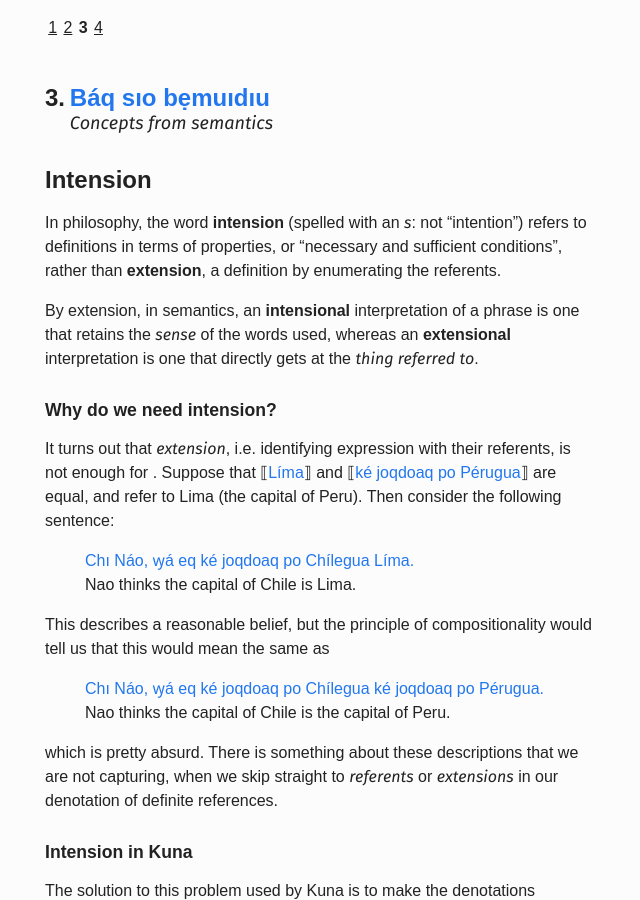
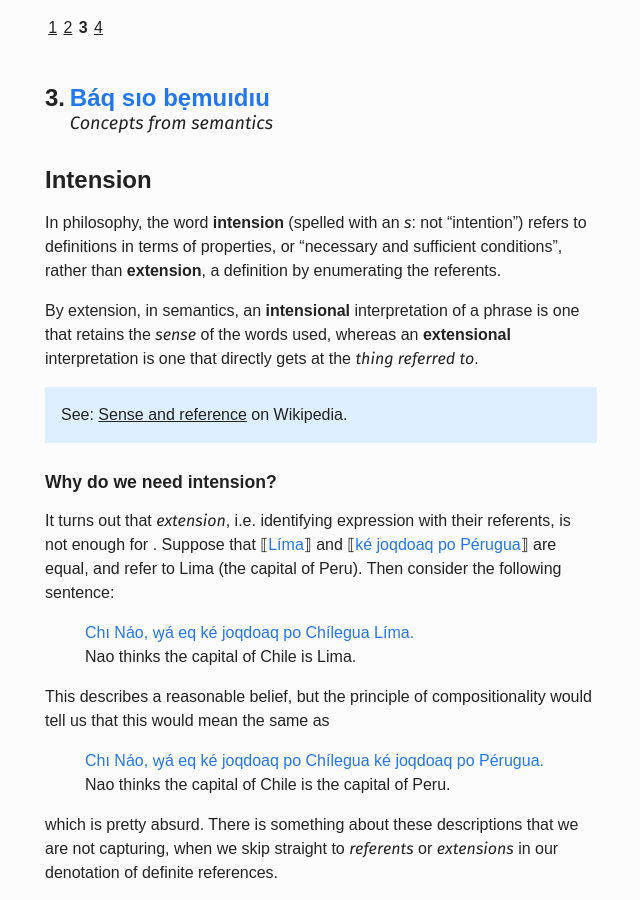
Before and after one commit to laqme/koitieq, a Jekyll site: the page built from _meiaq/03-more-concepts.md, in a window 1280 px wide and 900 px high. Shown: the whole window, without its empty margins (51-691 px from the left). Built offline with Jekyll 4.4.1, drawn with Linux system fonts in a browser that asks for light colours; some web fonts are replaced.

Commit message:
Move to /meiaq/

```diff
--- a/_config.yml
+++ b/_config.yml
@@ -15,9 +15,9 @@
   chapters:
     output: true
     permalink: /:slug/
-  kuna:
+  meiaq:
     output: true
-    permalink: /kuna/:slug/
+    permalink: /meiaq/:slug/
 
 defaults:
   - scope:
--- a/_layouts/default.html
+++ b/_layouts/default.html
@@ -4,24 +4,24 @@
 <div class="wrapper">
   <header>
     <nav class="top-nav">
-      {% if "/" == page.url or "/kuna/" == page.url %}
+      {% if "/" == page.url or "/meiaq/" == page.url %}
         {% if "/" == page.url %}
           <span class="nav-item current" href="{{ "/" | relative_url }}">Kóıtıeq</span>
         {% else %}
           <a class="nav-item" href="{{ "/" | relative_url }}">Kóıtıeq</a>
         {% endif %}
-        {% if "/kuna/" == page.url %}
-            <span class="nav-item current" href="{{ "/kuna/" | relative_url }}">Méı'aq</span>
+        {% if "/meiaq/" == page.url %}
+            <span class="nav-item current" href="{{ "/meiaq/" | relative_url }}">Méı'aq</span>
           {% else %}
-            <a class="nav-item" href="{{ "/kuna/" | relative_url }}">Méı'aq</a>
+            <a class="nav-item" href="{{ "/meiaq/" | relative_url }}">Méı'aq</a>
         {% endif %}
       {% endif %}
 
       {% comment %} Check if current page is from chapters collection {% endcomment %}
       {% if page.collection == 'chapters' %}
         {% assign sorted_chapters = site.chapters | sort: "chapter" %}
-      {% elsif page.collection == 'kuna' %}
-        {% assign sorted_chapters = site.kuna | sort: "chapter" %}
+      {% elsif page.collection == 'meiaq' %}
+        {% assign sorted_chapters = site.meiaq | sort: "chapter" %}
       {% else %}
         {% assign sorted_chapters = "" | split: "" %}
       {% endif %}
@@ -48,7 +48,7 @@
       {% if page.collection == 'chapters' %}
         {% assign sorted_chapters = site.chapters | sort: "chapter" %}
       {% else %}
-        {% assign sorted_kuna = site.kuna | sort: "chapter" %}
+        {% assign sorted_meiaq = site.meiaq | sort: "chapter" %}
       {% endif %}
 
       {% comment %} Filter out WIP chapters first {% endcomment %}
--- a/_kuna/03-more-concepts.md
+++ b/_meiaq/03-more-concepts.md
@@ -11,6 +11,10 @@
 In philosophy, the word **intension** (spelled with an _s_: not "intention") refers to definitions in terms of properties, or "necessary and sufficient conditions", rather than **extension**, a definition by enumerating the referents.
 
 By extension, in semantics, an **intensional** interpretation of a phrase is one that retains the _sense_ of the words used, whereas an **extensional** interpretation is one that directly gets at the _thing referred to_.
+
+<div class="aside semantics" markdown="1">See: [Sense and reference](https://en.wikipedia.org/wiki/Sense_and_reference) on Wikipedia.
+
+</div>
 
 ### Why do we need intension?
 
@@ -45,6 +49,8 @@
 
 Here is a glimpse at the reason for the "squiggle" notation: world-dependence, or intensionality, is expressive and omnipresent in our semantics, while at the same time being a "layer" we don't want to draw too much attention to. We may think of <span class=int>○ › ◐</span> as a special flavor of function from ○ to ◐, that incidentally carries its "sense" with it by depending on the world variable.
 
+<img width="100%" src="../../sueq.svg" alt="An abstract illustration of a wave of colored lines.">
+
 ## Discourse and deixis
 
 What is a conversation, or **discourse**, made up of? The common view says _speech acts_: questions, requests, statements, and so on. We denote these with the type <math>!</math>, and for now that is about all we do with them.
```
Also changed, not shown: _meiaq/01-kuna.md (renamed from _kuna/01-kuna.md, +2 -0 lines), meiaq.md (renamed from kuna.md, +2 -2 lines), _meiaq/02-concepts.md (renamed from _kuna/02-concepts.md), _meiaq/04-fragment.md (renamed from _kuna/04-fragment.md), _meiaq/meiaq.svg (renamed from _kuna/meiaq.svg).
